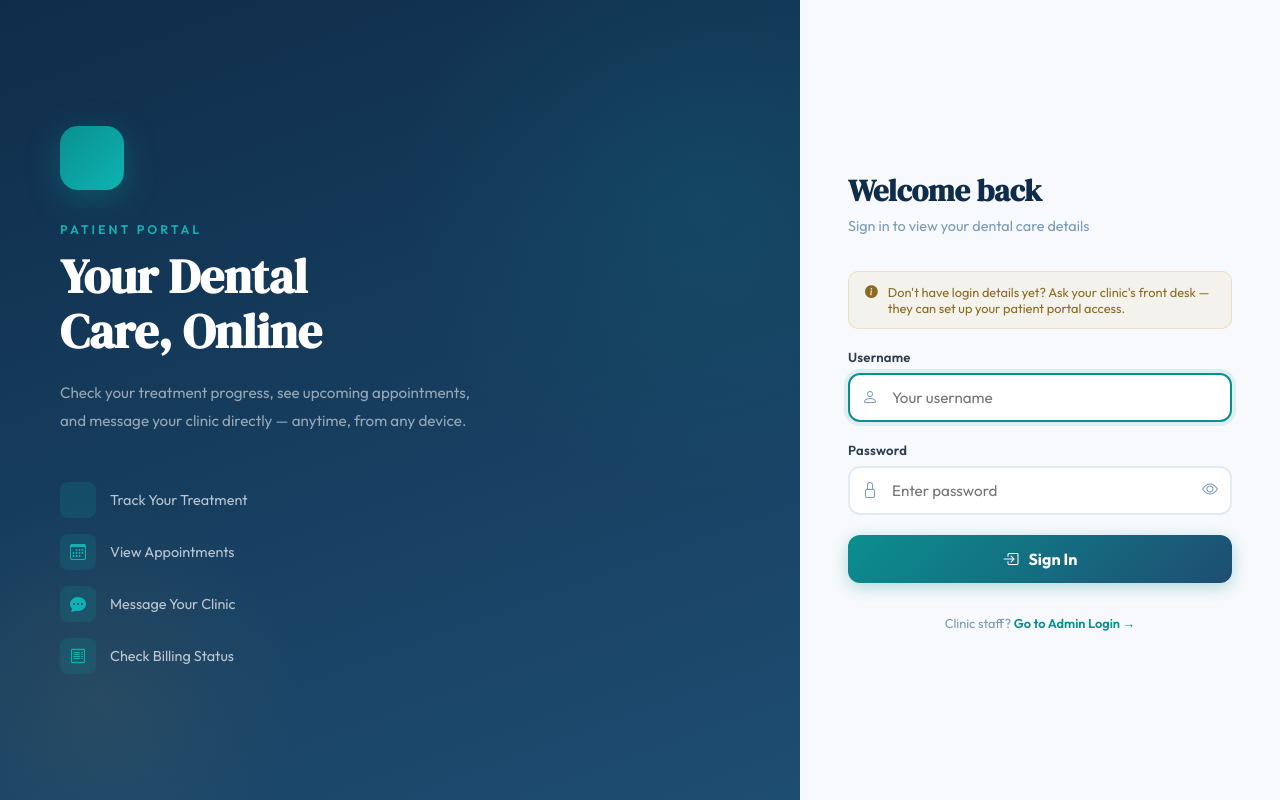
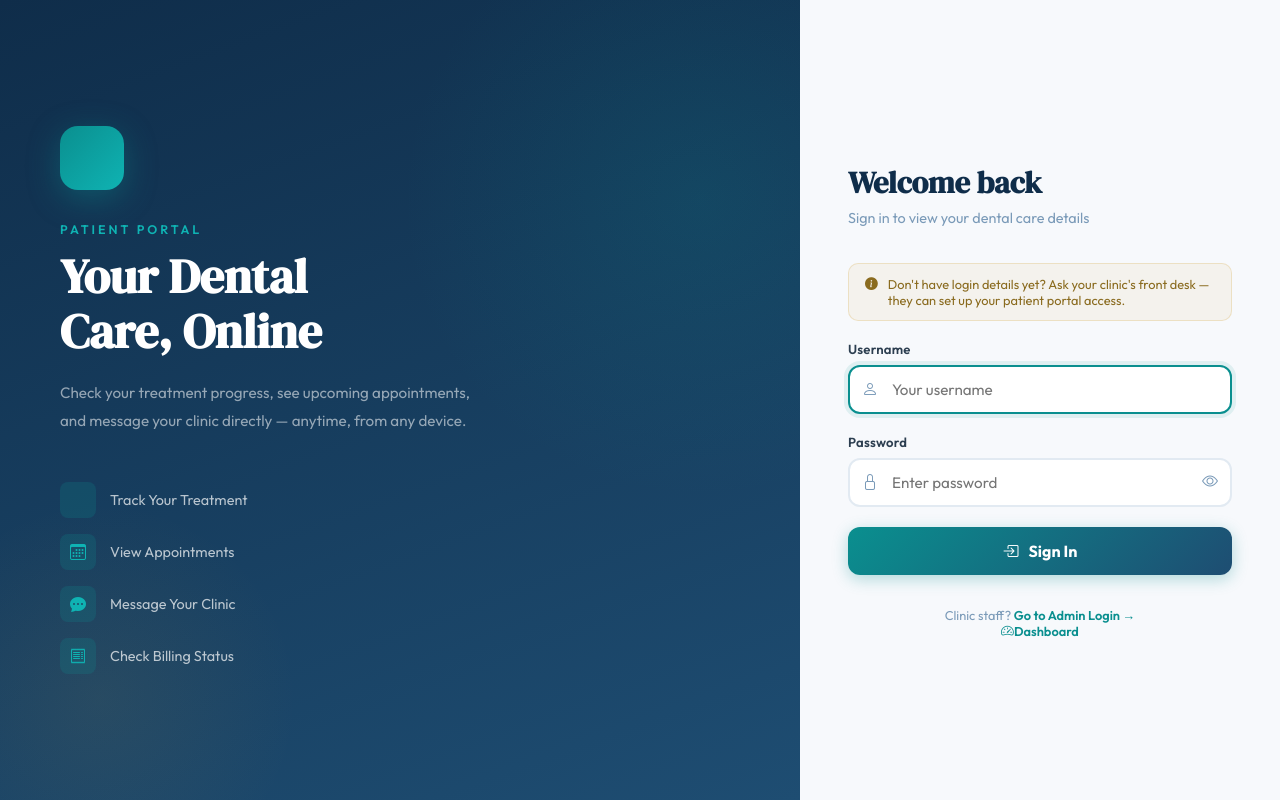
Before and after one commit to ruikhan/dental-portal, a PHP site: page /patient-portal/login.php in a window 1280 px wide. Run offline with PHP 8.4, Linux system fonts and the light colour scheme; data that the repository does not hold is empty.

Commit message:
Update login.php

```diff
--- a/patient-portal/login.php
+++ b/patient-portal/login.php
@@ -235,6 +235,9 @@ if ($_SERVER['REQUEST_METHOD'] === 'POST') {
 
     <div class="login-footer">
         <p>Clinic staff? <a href="../auth/login.php">Go to Admin Login →</a></p>
+            <a href="dashboard.php" class="<?php echo $current_page==='dashboard.php' ? 'active' : ''; ?>">
+        <i class="bi bi-speedometer2"></i><span>Dashboard</span>
+    </a>
     </div>
 </div>
 
```
